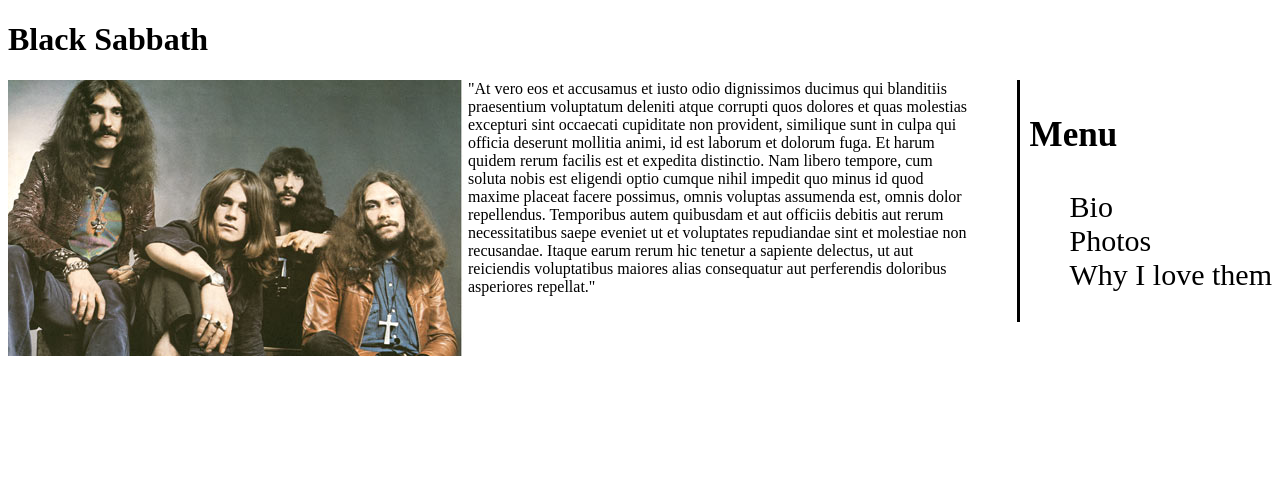
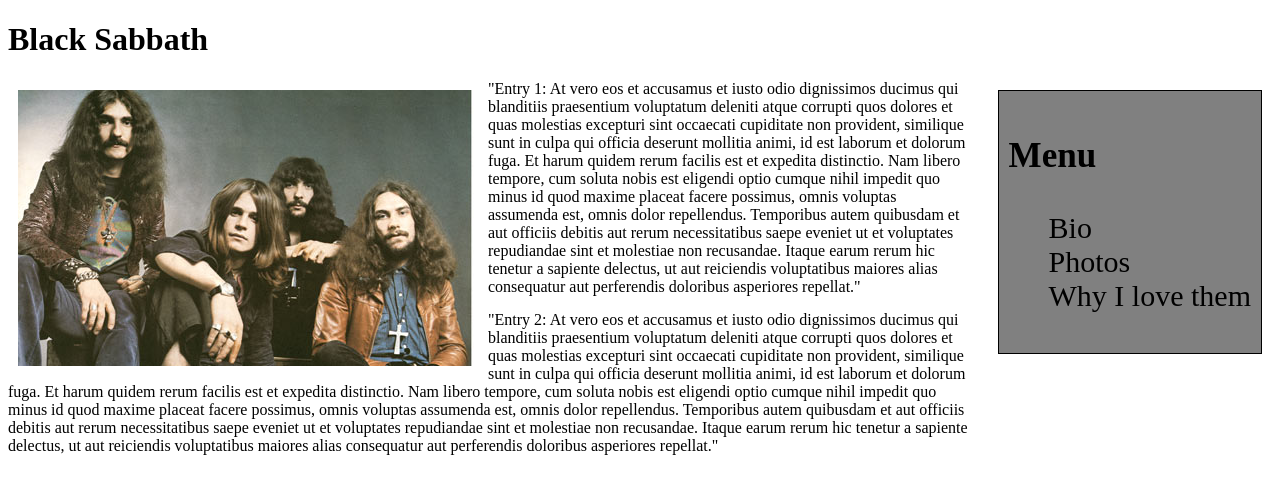
Before and after one commit to aml630/favoriteBand, a plain HTML site: page index.html in a window 1280 px wide. Drawn offline with Linux system fonts and the light colour scheme.

Commit message:
add padding and margin

```diff
--- a/css/styles.css
+++ b/css/styles.css
@@ -1,16 +1,22 @@
 .sidebar {
   float: right;
   font-size: 30px;
-  padding-left: 10px;
-  border-left: solid;
+  padding: 10px;
+  border: 1px solid;
+  margin: 10px;
+  background-color: grey;
+
 }
 
 .twoThird {
   width: 76%;
+  margin-top: 15px;
+  margin-bottom: 15px;
 }
 
 img {
   float: left;
+  padding: 10px;
 }
 
 li {
--- a/index.html
+++ b/index.html
@@ -21,7 +21,21 @@
 
      </div>
 
-    <p class = "twoThird">"At vero eos et accusamus et iusto odio dignissimos ducimus qui blanditiis
+    <p class = "twoThird">"Entry 1: At vero eos et accusamus et iusto odio dignissimos ducimus qui blanditiis
+      praesentium voluptatum deleniti atque corrupti quos dolores et quas molestias
+       excepturi sint occaecati cupiditate non provident, similique sunt in culpa
+       qui officia deserunt mollitia animi, id est laborum et dolorum fuga. Et
+       harum quidem rerum facilis est et expedita distinctio. Nam libero tempore,
+       cum soluta nobis est eligendi optio cumque nihil impedit quo minus id quod
+       maxime placeat facere possimus, omnis voluptas assumenda est, omnis dolor
+       repellendus. Temporibus autem quibusdam et aut officiis debitis aut rerum
+       necessitatibus saepe eveniet ut et voluptates repudiandae sint et
+       molestiae non recusandae. Itaque earum rerum hic tenetur a sapiente
+       delectus, ut aut reiciendis voluptatibus maiores alias consequatur
+       aut perferendis doloribus asperiores repellat."
+    </p>
+
+    <p class = "twoThird">"Entry 2: At vero eos et accusamus et iusto odio dignissimos ducimus qui blanditiis
       praesentium voluptatum deleniti atque corrupti quos dolores et quas molestias
        excepturi sint occaecati cupiditate non provident, similique sunt in culpa
        qui officia deserunt mollitia animi, id est laborum et dolorum fuga. Et
```
